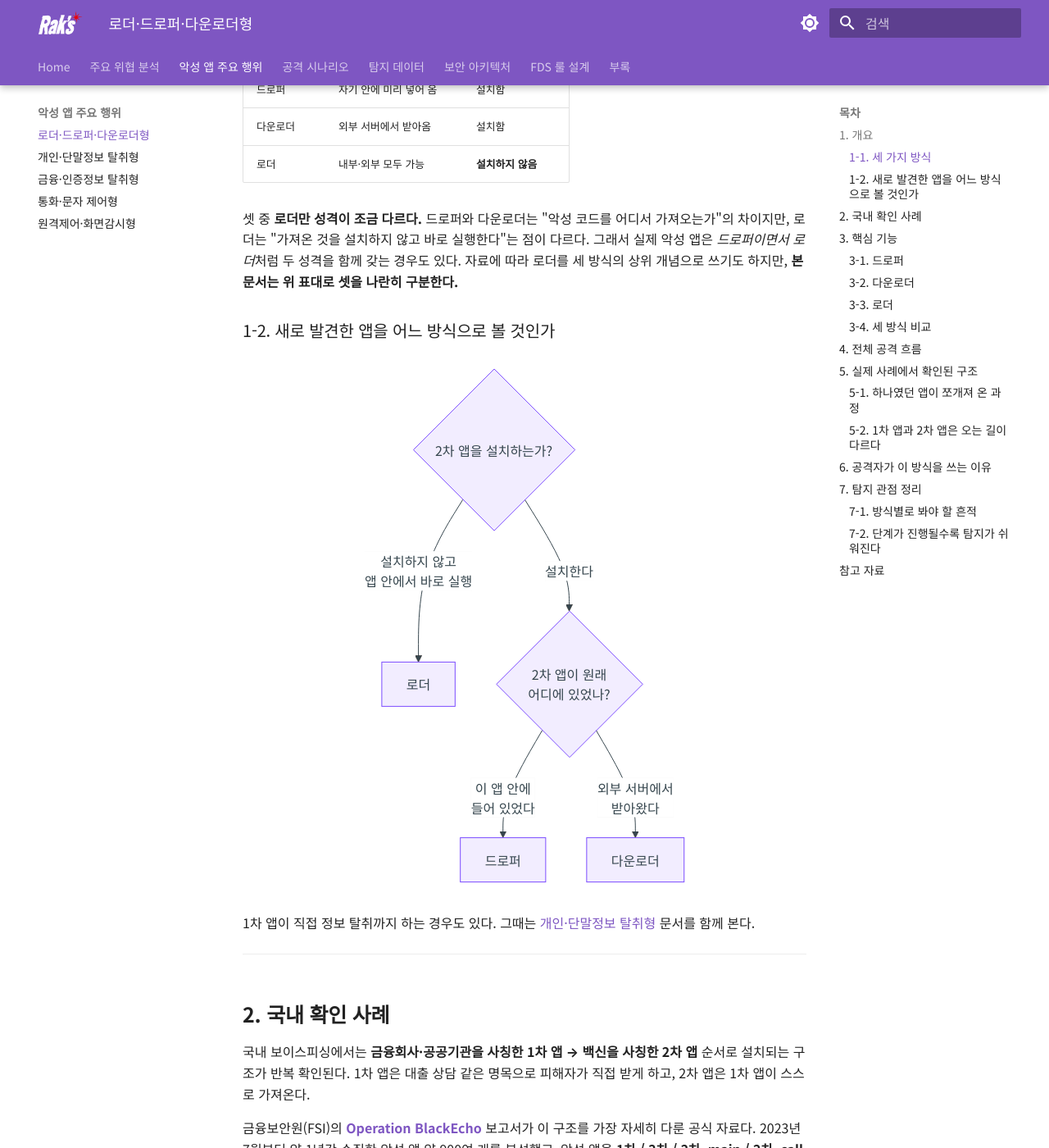
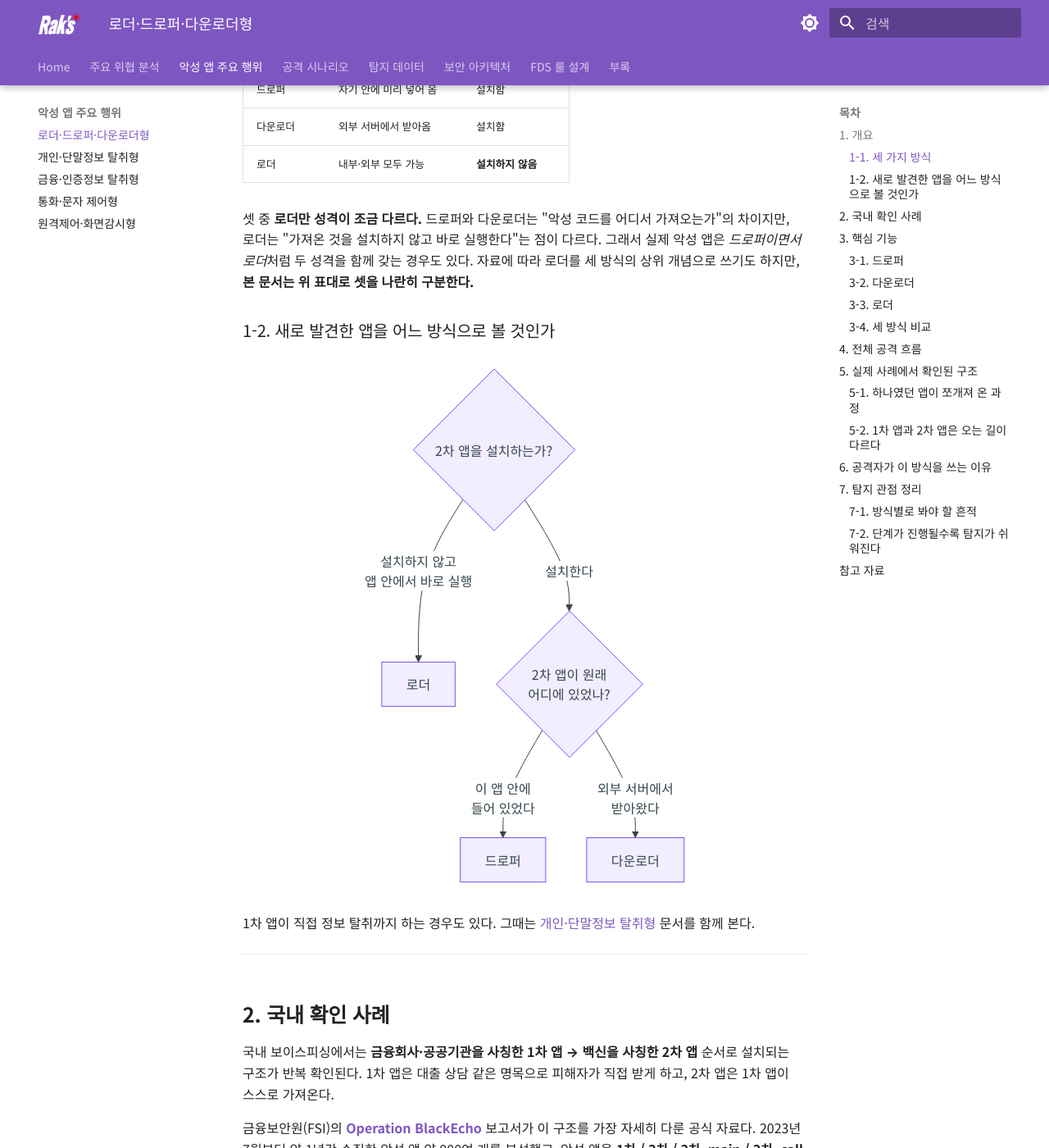
Before and after one commit to Rakkk-s/mobile-security-fds-docs, an MkDocs documentation site: the page built from docs/01-threat/type-01-loader.md, in a window 1280 px wide and 1400 px high, scrolled down 652 px. Shown: the whole window at 82% size. Built offline with MkDocs 1.6.1 and Material for MkDocs 9.7.7, drawn with Linux system fonts in a browser that asks for light colours.

Commit message:
style : 한글 어절 단위 줄바꿈

```diff
--- a/docs/stylesheets/extra.css
+++ b/docs/stylesheets/extra.css
@@ -61,3 +61,37 @@
 [data-md-color-scheme="slate"] .md-typeset img[src$="logo.png"] {
   filter: invert(1) hue-rotate(180deg);
 }
+
+/* 한글 어절 단위 줄바꿈
+   브라우저 기본값은 한글을 글자 단위로 끊어 어절 중간에서 줄이 바뀐다.
+   keep-all로 어절을 유지하되, 긴 URL·패키지명은 break-word로 넘치지 않게 한다. */
+.md-typeset p,
+.md-typeset li,
+.md-typeset dd,
+.md-typeset dt,
+.md-typeset th,
+.md-typeset td,
+.md-typeset blockquote,
+.md-typeset .admonition,
+.md-typeset details,
+.md-typeset h1,
+.md-typeset h2,
+.md-typeset h3,
+.md-typeset h4 {
+  word-break: keep-all;
+  overflow-wrap: break-word;
+}
+
+/* 코드·표 안의 긴 식별자는 어절이 없으므로 예외 처리 */
+.md-typeset code,
+.md-typeset pre {
+  word-break: break-all;
+}
+
+/* Mermaid 다이어그램은 위 규칙에서 제외한다.
+   다이어그램도 <pre> 안에 들어 있어 그대로 두면 노드 글자가 한 글자씩 끊긴다. */
+.md-typeset .mermaid,
+.md-typeset .mermaid * {
+  word-break: keep-all;
+  overflow-wrap: break-word;
+}
```
